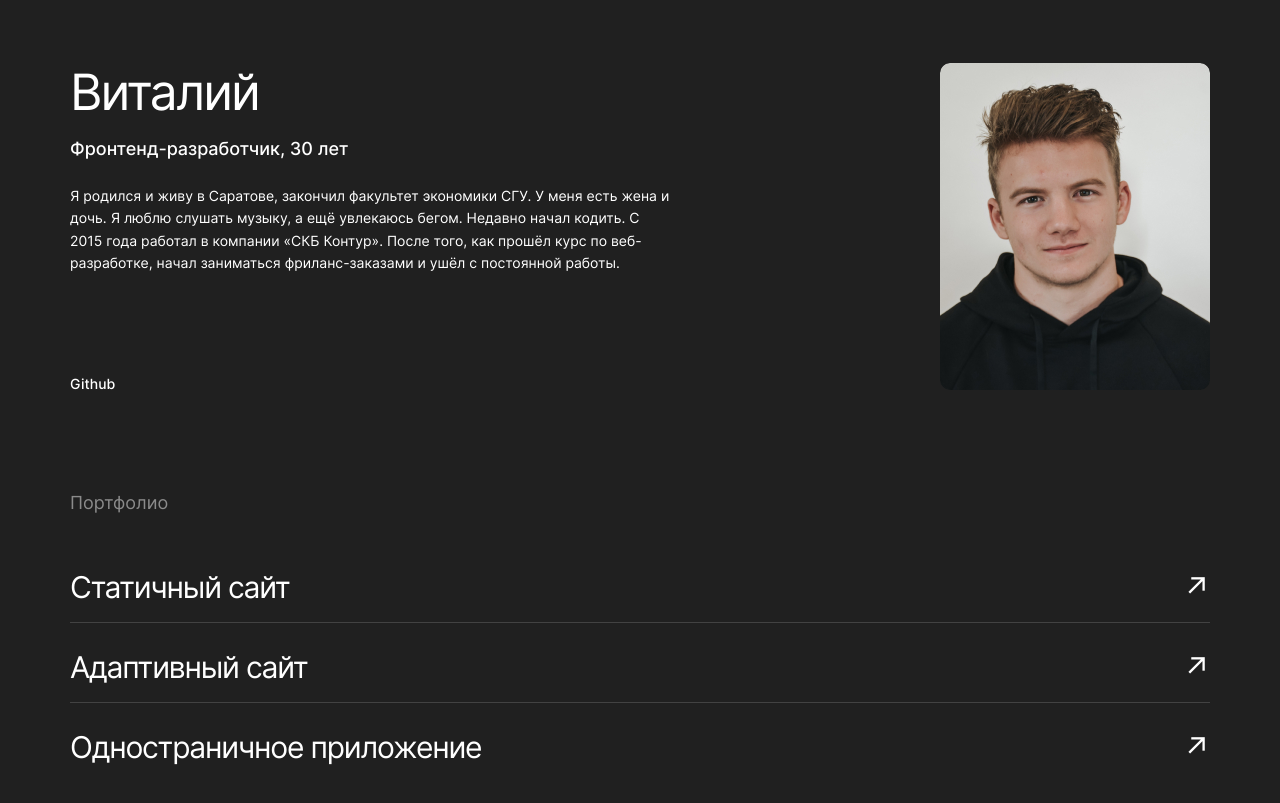
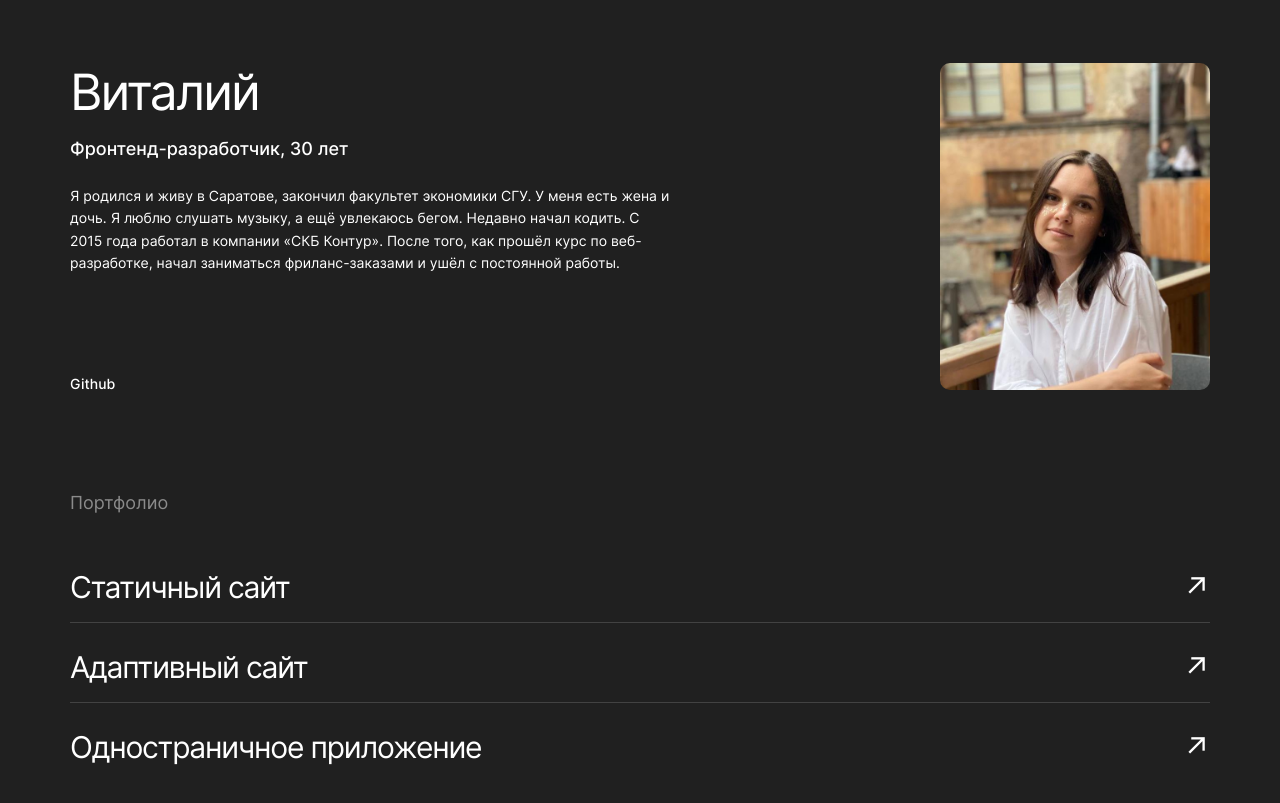
Before and after one commit to SushaIvanova/movies-explorer-frontend, a React app: page / in a window 1280 px wide. Shown: the part 2060-2863 px from the top of the page. Built offline with nearby package versions, Linux system fonts and the light colour scheme.

Commit message:
updated README

```diff
--- a/src/components/Portfolio/Portfolio.css
+++ b/src/components/Portfolio/Portfolio.css
@@ -55,7 +55,7 @@
   width: 270px;
   height: 327px;
   border-radius: 10px;
-  background-image: url("../../images/photo.jpg");
+  background-image: url("../../images/student.png");
   background-repeat: no-repeat;
   background-size: cover;
 }
--- a/src/components/Portfolio/Portfolio.js
+++ b/src/components/Portfolio/Portfolio.js
@@ -21,19 +21,16 @@ function Portfolio() {
           <li className="portfolio__links-item">
             <a className="portfolio__link" href="https://yp23.mesto.nomoredomainsicu.ru/" target="_blank" rel="noreferrer">
                 <p className="portfolio__link-name">Статичный сайт</p>
-                {/* <p className="portfolio__link-symbol">↗</p>               */}
             </a>
           </li>
           <li className="portfolio__links-item">
             <a className="portfolio__link" href="https://sushaivanova.github.io/russian-travel/" target="_blank" rel="noreferrer">
                 <p className="portfolio__link-name">Адаптивный сайт</p>
-                {/* <p className="portfolio__link-symbol">↗</p>               */}
             </a>
           </li>
           <li className="portfolio__links-item">
             <a className="portfolio__link" href="https://github.com/SushaIvanova/how-to-learn.git" target="_blank" rel="noreferrer">
                 <p className="portfolio__link-name">Одностраничное приложение</p>
-                {/* <p className="portfolio__link-symbol">↗</p>               */}
             </a>
           </li>
         </ul>
```
Also changed, not shown: README.md, src/images/login.png (added), src/images/main-page.gif (added), src/images/profile-page.png (added), src/images/register.png (added), src/images/student.png (added), 2 other files.
